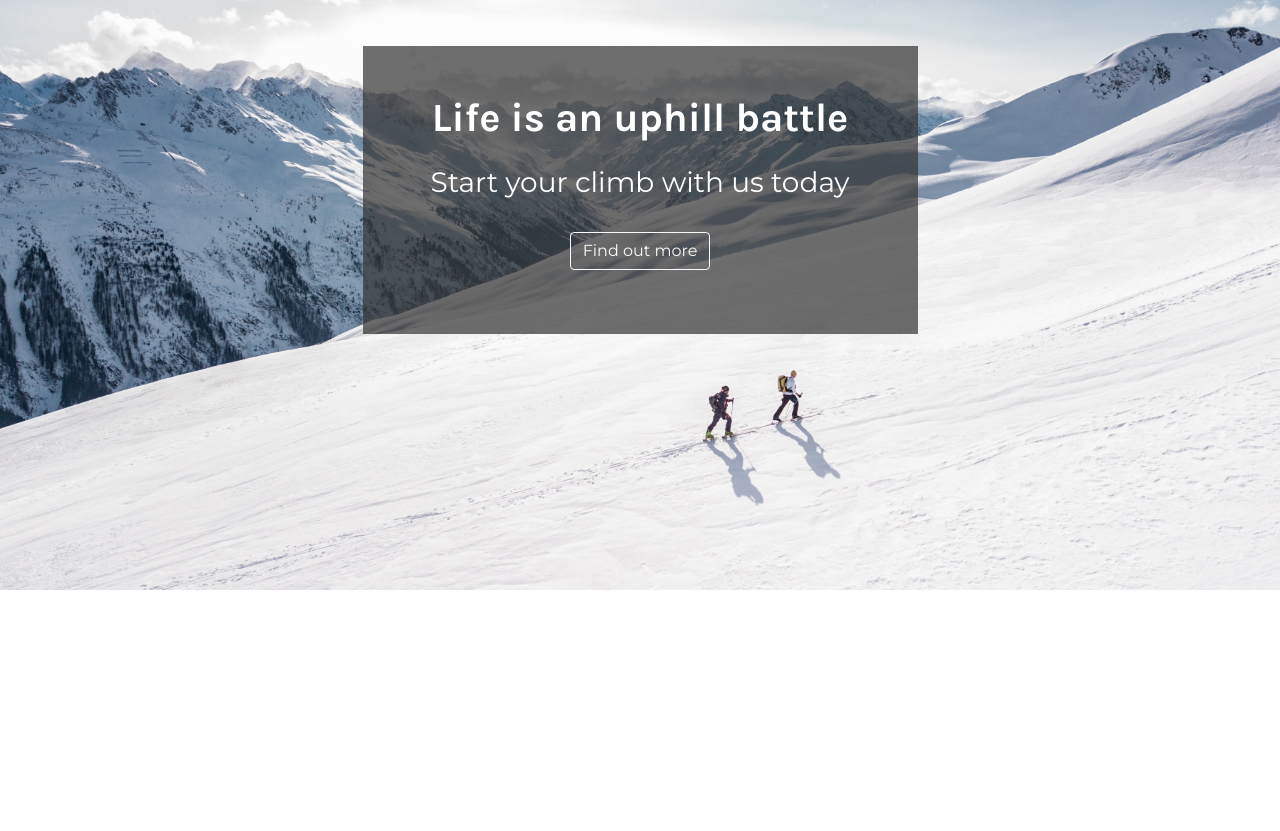
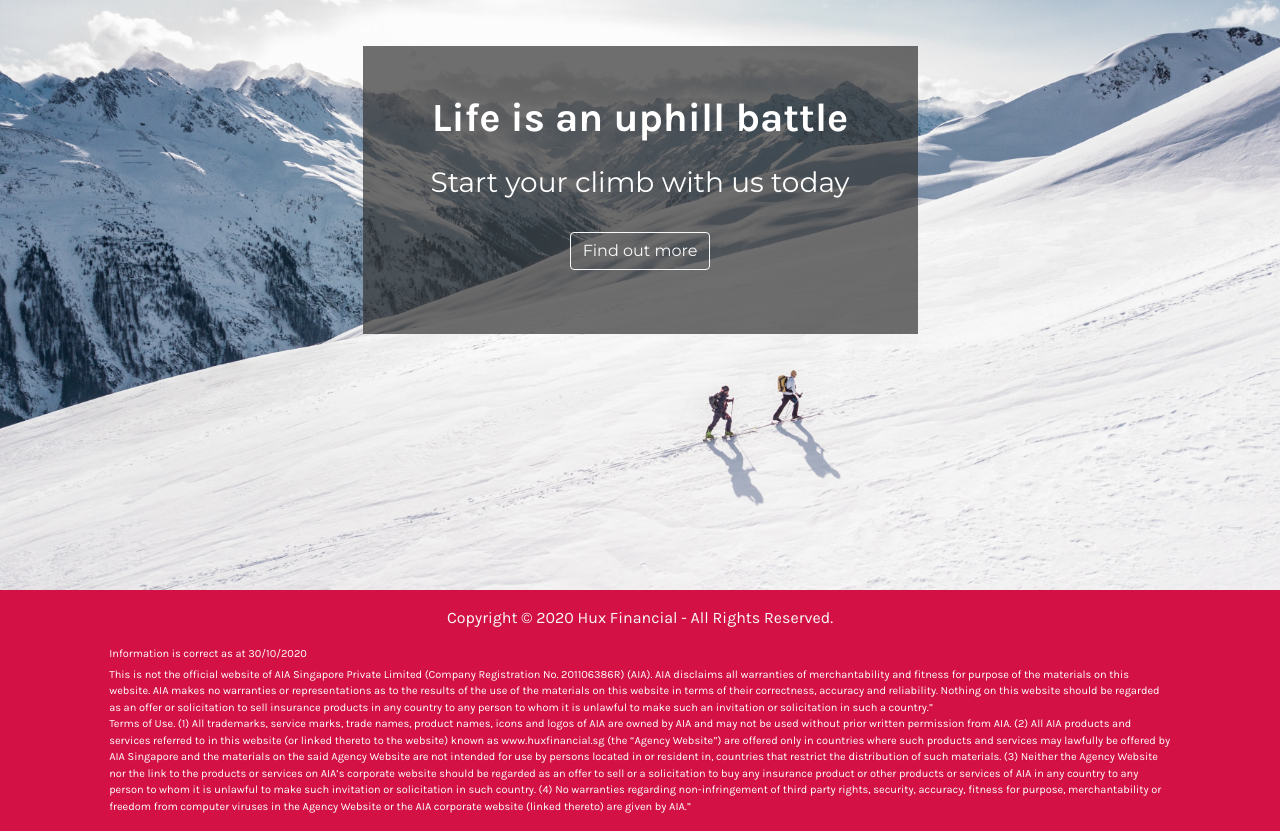
Before and after one commit to vinson14/hux-financial, a React (Create React App) app: page /#/ in a window 1280 px wide. Shown: the part 210-1041 px from the top of the page. Before the commit the page ends 800 px from the top, so only its background shows below. Built offline with nearby package versions, Linux system fonts and the light colour scheme.

Commit message:
Added fade effect and T&Cs

```diff
--- a/src/App.css
+++ b/src/App.css
@@ -99,6 +99,13 @@ body,
     transform: translateX(0%) !important;
 }
 
+/* T & C Styling */
+.t-and-c {
+    font-size: 11px !important;
+    font-family: "Karla", sans-serif !important;
+    color:white;
+}
+
 /* XS Devices */
 html {
     font-size: 12px !important;
--- a/src/App.js
+++ b/src/App.js
@@ -1,6 +1,5 @@
 import React from "react";
 import { HashRouter as Router, Route, Switch } from "react-router-dom";
-
 import Home from "./pages/Home";
 import About from "./pages/About";
 import Contact from "./pages/Contact";
@@ -8,15 +7,17 @@ import Profile from "./pages/Profile";
 
 import "./App.css";
 import "bootstrap/dist/css/bootstrap.min.css";
+import ScrollToTop from "./components/ScrollToTop";
 
 function App(props) {
     return (
         <Router basename="/">
+            <ScrollToTop />
             <Switch>
-                <Route path="/" exact component={Home} />
-                <Route path="/about" exact component={About} />
-                <Route path="/about/:name" component={Profile} />
-                <Route path="/contact" exact component={Contact} />
+                    <Route path="/" exact component={Home} />
+                    <Route path="/about" exact component={About} />
+                    <Route path="/about/:name" component={Profile} />
+                    <Route path="/contact" exact component={Contact} />
             </Switch>
         </Router>
     );
--- a/src/components/Footer.js
+++ b/src/components/Footer.js
@@ -1,12 +1,64 @@
 import React from "react";
+import { Row, Col } from "react-bootstrap";
 
 class Footer extends React.Component {
     render() {
         return (
-            <footer className={`d-flex justify-content-center w-100 pri-bg align-items-center p-3 ${this.props.pos}-bottom`}>
-                <p className="pri-font text-light text-center m-0">
-                    Copyright © 2020 Hux Financial - All Rights Reserved.
-                </p>
+            <footer className={`w-100 pri-bg ${this.props.pos}-bottom`}>
+                <Row className="justify-content-center">
+                    <Col xs={12}>
+                        <p className="pri-font text-light text-center mt-3">
+                            Copyright © 2020 Hux Financial - All Rights
+                            Reserved.
+                        </p>
+                    </Col>
+                    <Col xs={10}><p className="t-and-c mb-0">Information is correct as at 30/10/2020</p></Col>
+                    <Col xs={10}>
+                        <p className="t-and-c mb-0 mt-1">
+                            This is not the official website of AIA Singapore
+                            Private Limited (Company Registration No.
+                            201106386R) (AIA). AIA disclaims all warranties of
+                            merchantability and fitness for purpose of the
+                            materials on this website. AIA makes no warranties
+                            or representations as to the results of the use of
+                            the materials on this website in terms of their
+                            correctness, accuracy and reliability. Nothing on
+                            this website should be regarded as an offer or
+                            solicitation to sell insurance products in any
+                            country to any person to whom it is unlawful to make
+                            such an invitation or solicitation in such a
+                            country.”
+                        </p>
+                    </Col>
+                    <Col xs={10}>
+                        <p className="t-and-c">
+                            Terms of Use. (1) All trademarks, service marks,
+                            trade names, product names, icons and logos of AIA
+                            are owned by AIA and may not be used without prior
+                            written permission from AIA. (2) All AIA products
+                            and services referred to in this website (or linked
+                            thereto to the website) known as www.huxfinancial.sg
+                            (the “Agency Website”) are offered only in countries
+                            where such products and services may lawfully be
+                            offered by AIA Singapore and the materials on the
+                            said Agency Website are not intended for use by
+                            persons located in or resident in, countries that
+                            restrict the distribution of such materials. (3)
+                            Neither the Agency Website nor the link to the
+                            products or services on AIA’s corporate website
+                            should be regarded as an offer to sell or a
+                            solicitation to buy any insurance product or other
+                            products or services of AIA in any country to any
+                            person to whom it is unlawful to make such
+                            invitation or solicitation in such country. (4) No
+                            warranties regarding non-infringement of third party
+                            rights, security, accuracy, fitness for purpose,
+                            merchantability or freedom from computer viruses in
+                            the Agency Website or the AIA corporate website
+                            (linked thereto) are given by AIA.”
+                        </p>
+                    </Col>
+                </Row>
             </footer>
         );
     }
--- /dev/null
+++ b/src/components/ScrollToTop.js
@@ -0,0 +1,12 @@
+import { useEffect } from "react";
+import { useLocation } from "react-router-dom";
+
+export default function ScrollToTop() {
+    const { pathname } = useLocation();
+
+    useEffect(() => {
+        window.scrollTo(0, 0);
+    }, [pathname]);
+
+    return null;
+}
--- a/src/pages/About.js
+++ b/src/pages/About.js
@@ -1,5 +1,5 @@
 import React from "react";
-import { Container, Row, Col } from "react-bootstrap";
+import { Container, Row, Col, Fade } from "react-bootstrap";
 import Tabletop from "tabletop";
 
 import Header from "../components/Header";
@@ -24,7 +24,7 @@ class About extends React.Component {
 
         this.setState({
             profiles: doc.Agents.elements,
-            isLoaded: true
+            isLoaded: true,
         });
     };
 
@@ -35,17 +35,25 @@ class About extends React.Component {
     render() {
         if (this.state.isLoaded) {
             return (
+                <Fade in={true} appear={true}>
                     <div className="about">
                         <Header pos="sticky" />
                         <Container>
                             <Row className="my-5">
                                 <Col>
-                                <h1 className="pri-font text-center">Our Team</h1>
+                                    <h1 className="pri-font text-center">
+                                        Our Team
+                                    </h1>
                                 </Col>
                             </Row>
                             <Row>
                                 {this.state.profiles.map((profile) => (
-                                <Col xs={12} md={6} lg={4} key={profile.row}>
+                                    <Col
+                                        xs={12}
+                                        md={6}
+                                        lg={4}
+                                        key={profile.row}
+                                    >
                                         <ProfileCard profile={profile} />
                                     </Col>
                                 ))}
@@ -53,9 +61,10 @@ class About extends React.Component {
                         </Container>
                         <Footer pos="" />
                     </div>
+                </Fade>
             );
         } else {
-            return <div></div>
+            return <div></div>;
         }
     }
 }
--- a/src/pages/Contact.js
+++ b/src/pages/Contact.js
@@ -1,5 +1,5 @@
 import React from "react";
-import { Container, Row, Col } from "react-bootstrap";
+import { Container, Row, Col, Fade } from "react-bootstrap";
 
 import Header from "../components/Header";
 import Footer from "../components/Footer";
@@ -8,6 +8,7 @@ import ContactForm from "../components/ContactForm";
 class Contact extends React.Component {
     render() {
         return (
+            <Fade in={true} appear={true}>
             <div className="Contact">
                 <Header pos="sticky" />
                 <Container>
@@ -26,6 +27,7 @@ class Contact extends React.Component {
                 </Container>
                 <Footer pos="fixed"/>
             </div>
+            </Fade>
         );
     }
 }
--- a/src/pages/Home.js
+++ b/src/pages/Home.js
@@ -1,15 +1,17 @@
 import React from "react";
-import { Container, Row, Col } from "react-bootstrap";
+import { Container, Row, Col, Fade } from "react-bootstrap";
 import { Link } from "react-router-dom";
 
 import Header from "../components/Header";
+import Footer from "../components/Footer";
 
 class Home extends React.Component {
     render() {
         return (
+            <Fade in={true} appear={true}>
             <div className="Home">
                 <Header pos="fixed" />
-                <Container className="h-100 d-flex align-items-center justify-content-center">
+                <Container className="h-100 d-flex flex-column align-items-center justify-content-center">
                     <Row className="justify-content-center w-100">
                         <Col
                             xs={12}
@@ -32,7 +34,9 @@ class Home extends React.Component {
                         </Col>
                     </Row>
                 </Container>
+                <Footer />
             </div>
+            </Fade>
         );
     }
 }
```
Lines whose indentation alone changed are shown as unchanged.
